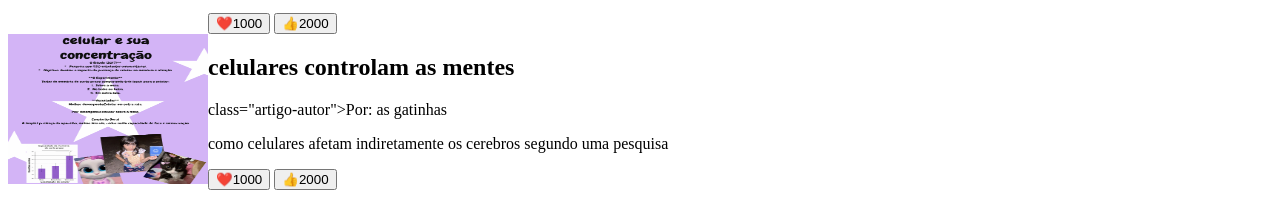
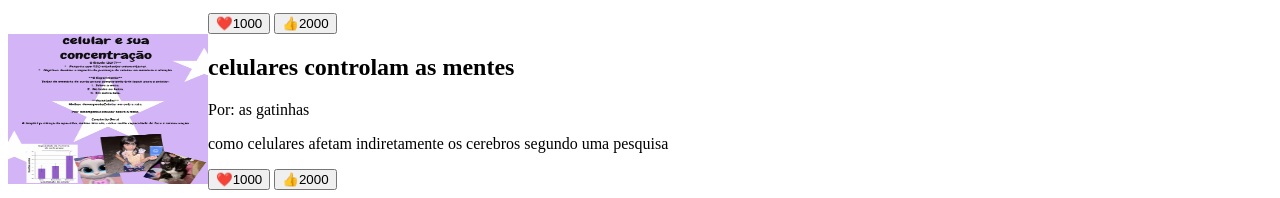
Before and after one commit to rafaelalessnau/reposito, a plain HTML site: page index.html in a window 1280 px wide. Shown: the part 643-841 px from the top of the page. Drawn offline with Linux system fonts and the light colour scheme.

Commit message:
r5trtrterter

```diff
--- a/index.html
+++ b/index.html
@@ -100,7 +100,7 @@ A tecnologia é uma grande aliada quando usada com equilíbrio e responsabilidad
 
           <h2>celulares controlam as mentes</h2>
 
-                         <p> class="artigo-autor">Por: as gatinhas </p>
+                         <p> Por: as gatinhas </p>
                         <p>como celulares afetam indiretamente os cerebros segundo uma pesquisa</p>
                                   <button>❤️<span>1000</span></button>
                                   <button>👍<span>2000</span></button>
```
